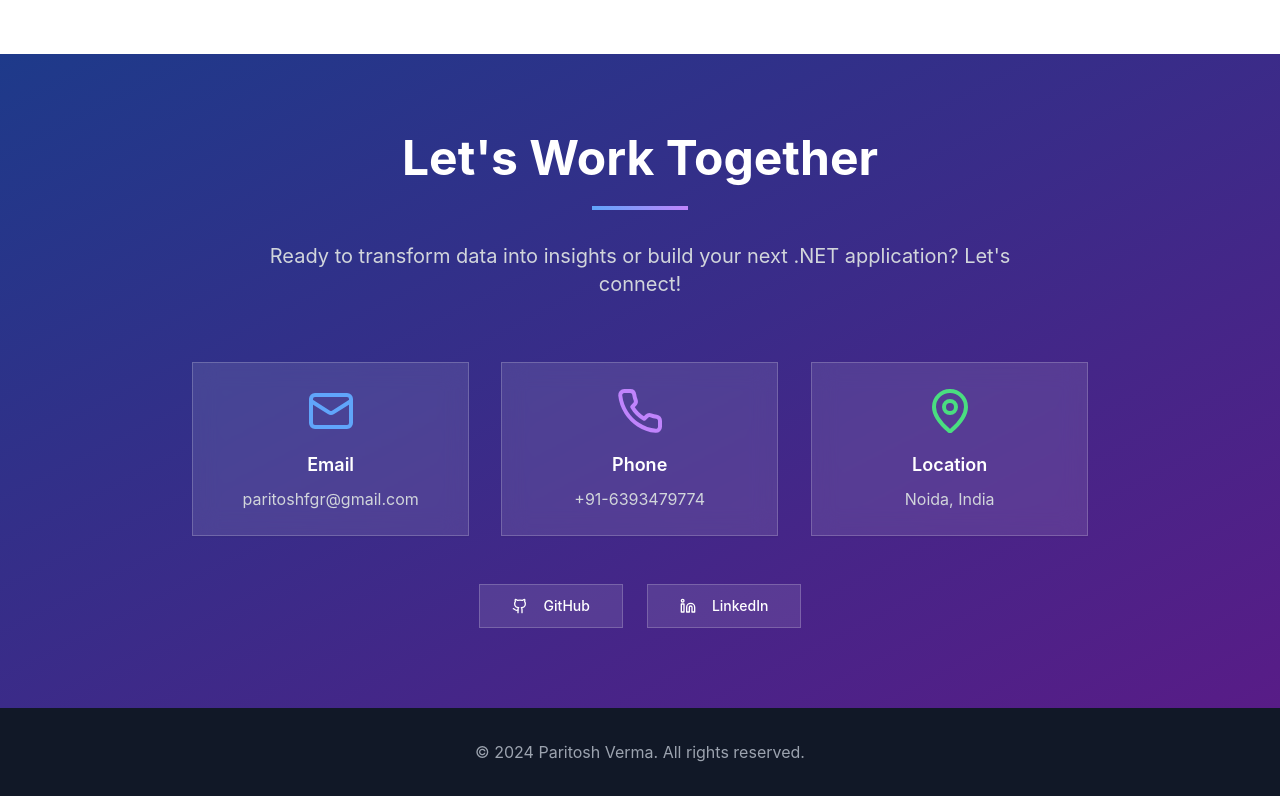
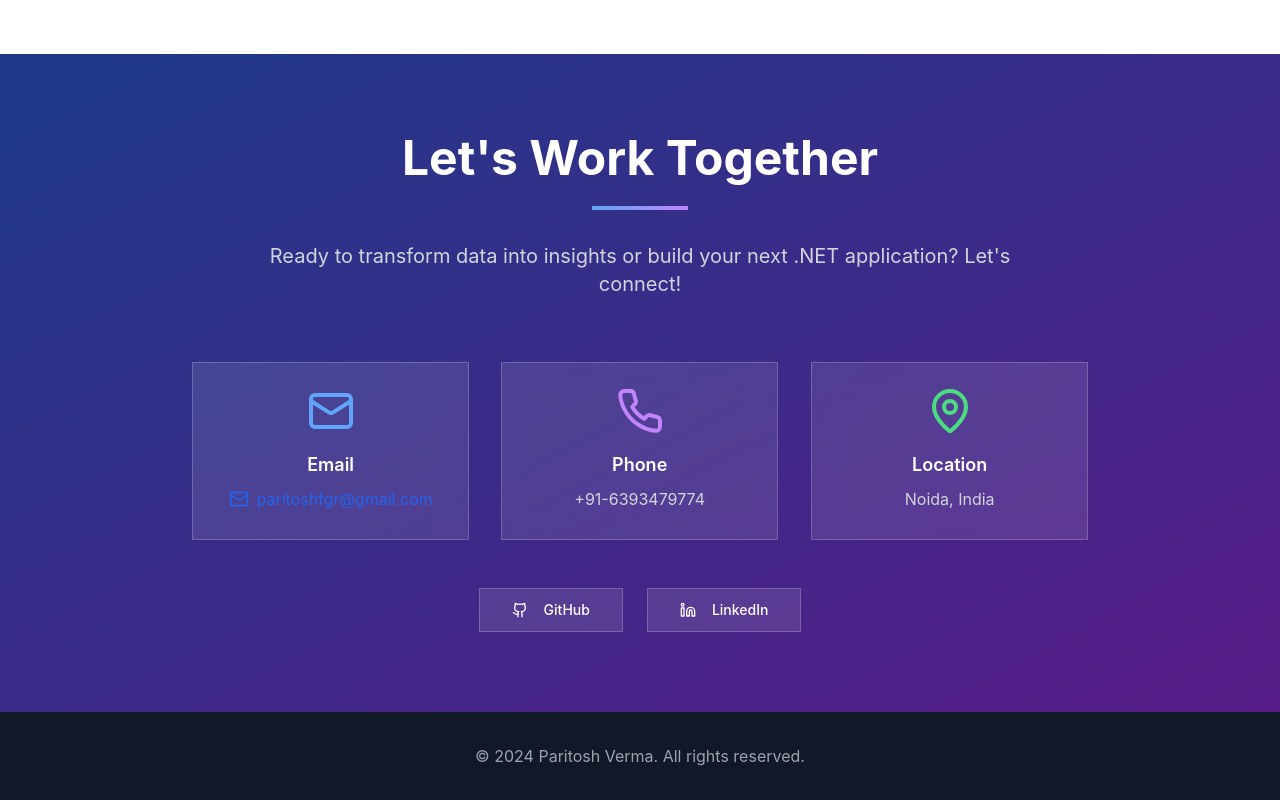
Before and after one commit to theparitoshverma/portfolio, a Next.js app in the folder paritosh-portfolio/: page / in a window 1280 px wide. Shown: the part 4270-5070 px from the top of the page. Built offline with nearby package versions, Linux system fonts and the light colour scheme.

Commit message:
Update enhanced-sections.tsx

```diff
--- a/paritosh-portfolio/components/enhanced-sections.tsx
+++ b/paritosh-portfolio/components/enhanced-sections.tsx
@@ -274,7 +274,13 @@ export function EnhancedSections({ skills, projects, animatedElements }: Enhance
               {
                 icon: <Mail className="w-12 h-12 mx-auto mb-4 text-blue-400" />,
                 title: "Email",
-                content: "paritoshfgr@gmail.com",
+                content: (  <a
+      href="mailto:paritoshfgr@gmail.com"
+      className="text-blue-600 hover:underline transition-transform hover:scale-105 duration-300 inline-flex items-center gap-2"
+    >
+      <Mail className="w-5 h-5" />
+      <span>paritoshfgr@gmail.com</span>
+    </a>),
               },
               {
                 icon: <Phone className="w-12 h-12 mx-auto mb-4 text-purple-400" />,
```
